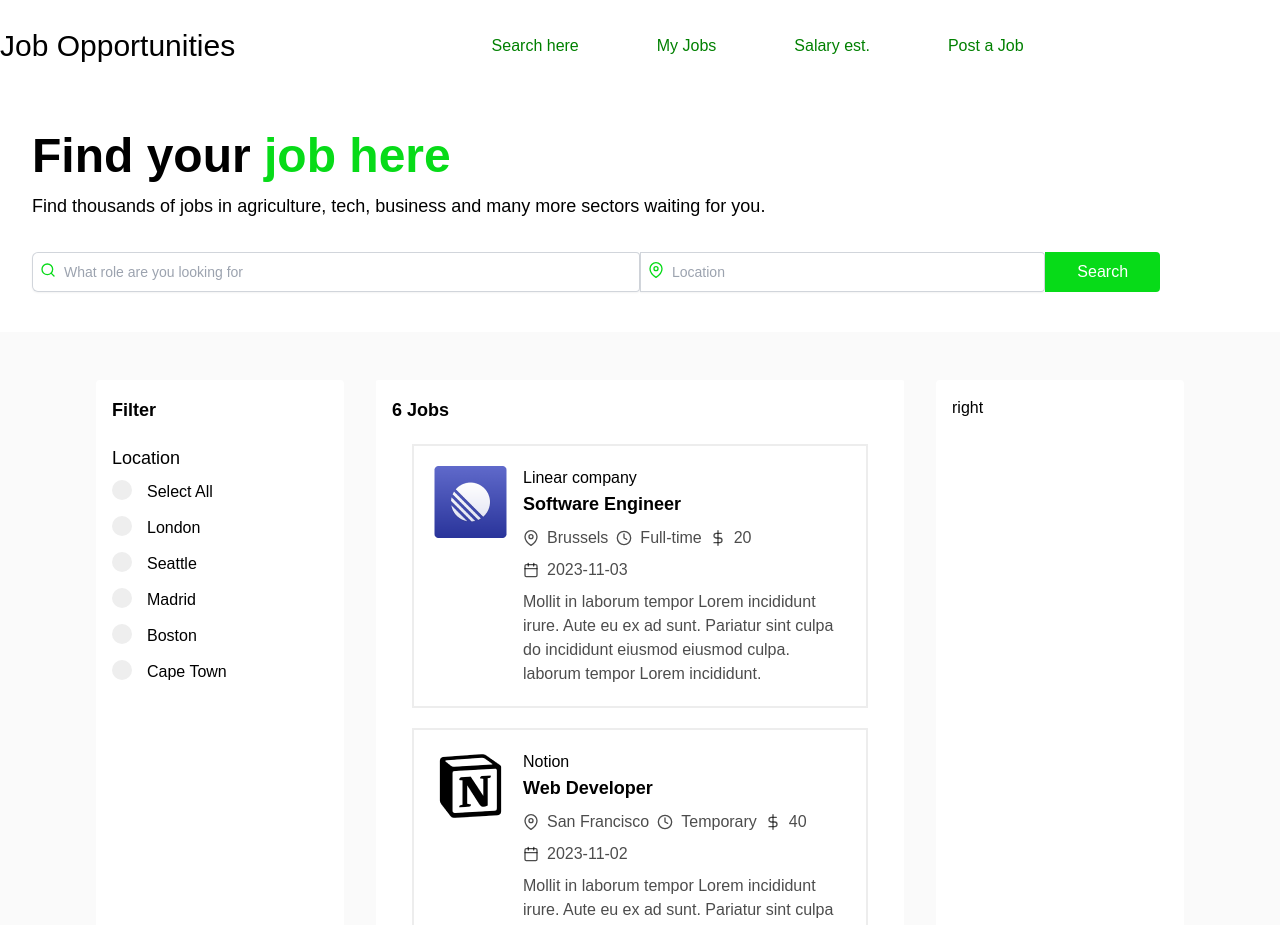
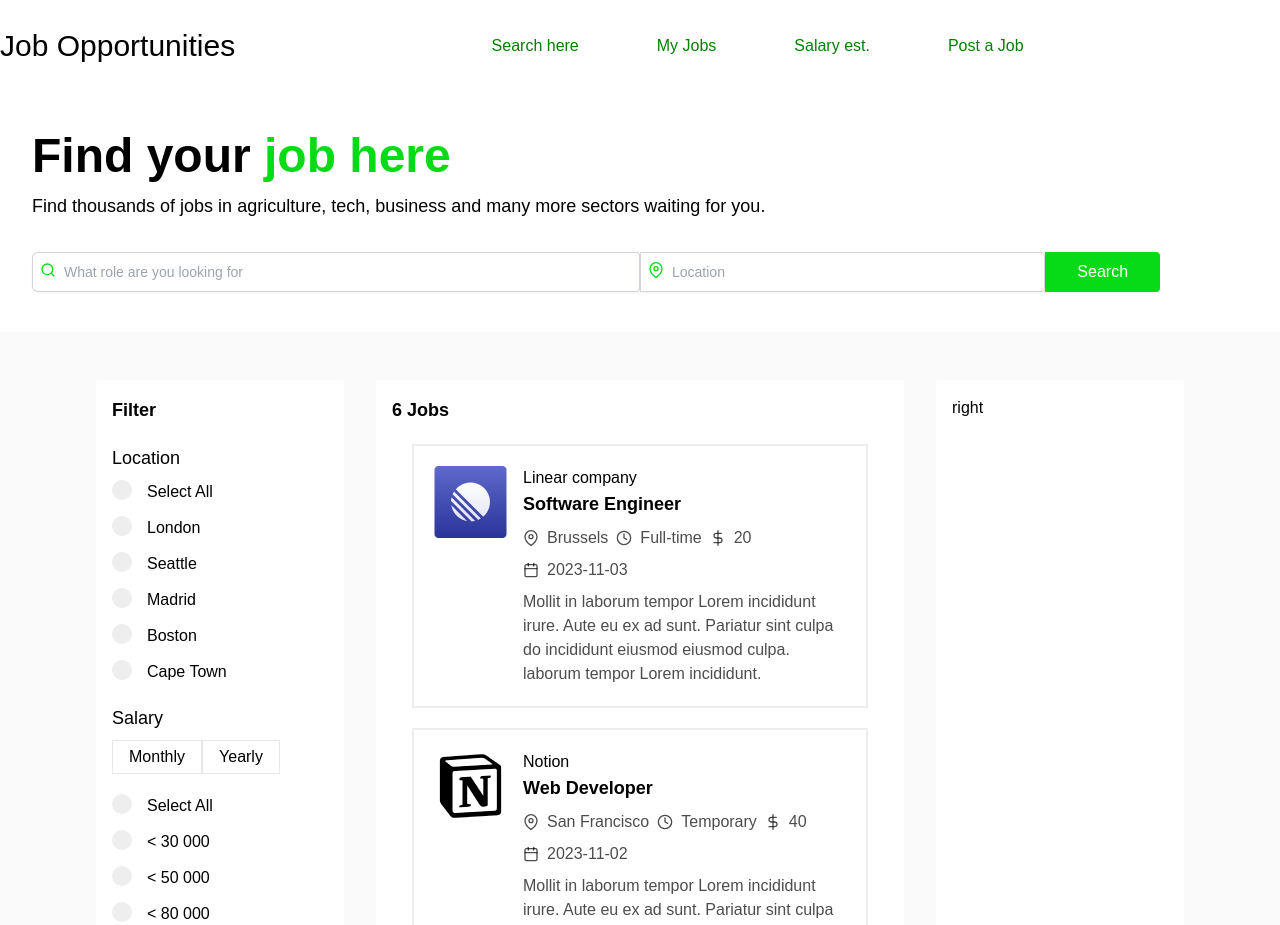
Before and after one commit to Bongani-4/Farm-Guardian-official-Web, a React (Vite) app in the folder FG/: page /AnimalCaretaker in a window 1280 px wide. Shown: the top 925 px of the page. Built offline with nearby package versions, Linux system fonts and the light colour scheme.

Commit message:
animal cartaker,salary filter

```diff
--- a/FG/src/components/Button.jsx
+++ b/FG/src/components/Button.jsx
@@ -2,7 +2,7 @@ import React from 'react'
 
 const Button = ({ onClickHandler, value, title }) => {
     return (
-        <button onClick={onClickHandler} value={value} className={'px-4 py-1 border text-base hover:bg-green hover:text:white'}>
+        <button onClick={onClickHandler} value={value} className={'px-4 py-1 border text-base hover:bg-green hover:text-white'}>
             {title}
         </button>
     )
--- a/FG/src/sidebar/Salary.jsx
+++ b/FG/src/sidebar/Salary.jsx
@@ -1,11 +1,32 @@
 import React from 'react'
+import Button from '../components/Button'
+import InputField from '../components/InputField'
 
 const Salary = ({ handleChange, handleClick }) => {
     return (
-        <div>
+        <div >
 
-            <h4 className='text-lg font-medium mb-2'></h4>
-            <div>
+            <h4 className=' text-lg font-medium mb-2'> Salary</h4>
+
+            <div  >
+                <Button onClickHandler={handleClick} value="Monthly" title="Monthly" />
+                <Button onClickHandler={handleClick} value="Yearly" title="Yearly" />
+            </div>
+            <div className="mt-5">
+                <label className='sidebar-label-container'>
+                    <input type='radio' name='test' id='test' value="" onChange={handleChange} />
+                    <span className='checkmark'> </span>Select All
+
+                </label>
+
+
+                <InputField handleChange={handleChange} value={30} title="< 30 000" name="test" />
+                <InputField handleChange={handleChange} value={50} title="< 50 000" name="test" />
+                <InputField handleChange={handleChange} value={80} title="< 80 000" name="test" />
+                <InputField handleChange={handleChange} value={100} title="< 100 000" name="test" />
+                <InputField handleChange={handleChange} value={150} title="< 150 000" name="test" />
+
+
 
             </div>
         </div>
```
